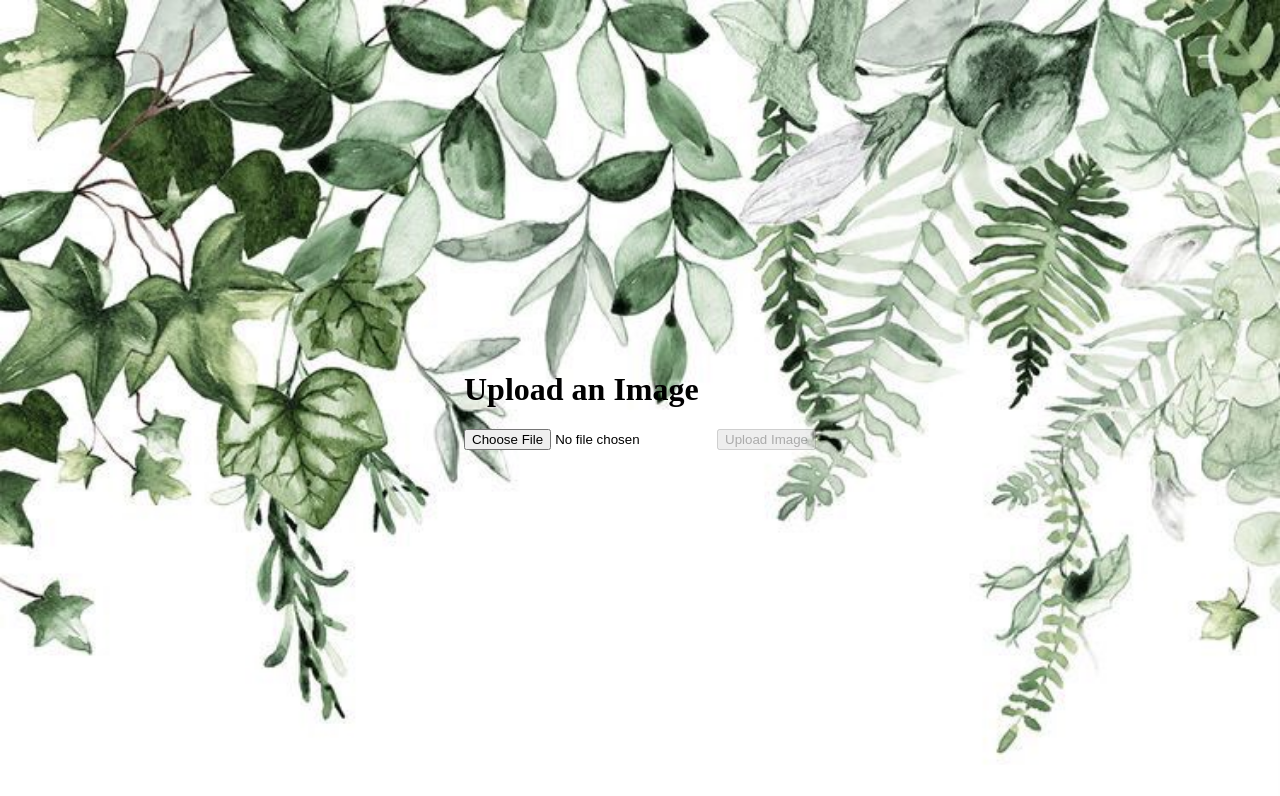
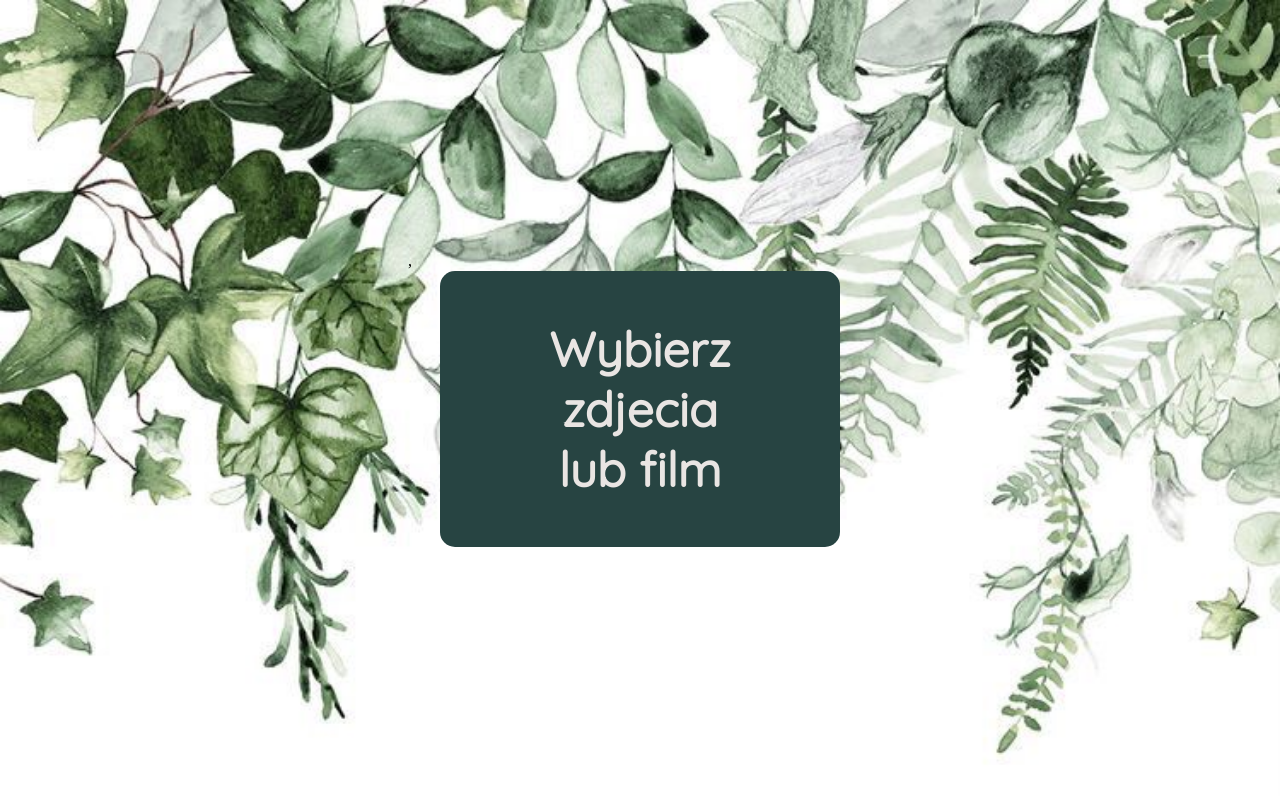
Before and after one commit to janeusz2000/WeddingPhotoUploaderToGoogleDrive, a Next.js app in the folder wedding_photo_uploader/: page / in a window 1280 px wide. Shown: the top 796 px of the page. Built offline with nearby package versions, Linux system fonts and the light colour scheme.

Commit message:
now this should work perfectly

```diff
--- a/wedding_photo_uploader/components/UploadImage.tsx
+++ b/wedding_photo_uploader/components/UploadImage.tsx
@@ -1,60 +1,163 @@
-import { useState } from 'react';
+import { useState } from "react";
+import { FaCheckCircle, FaTimesCircle, FaSpinner } from "react-icons/fa";
+
+import { Quicksand } from "next/font/google";
+
+const quicksand = Quicksand({
+  weight: "400",
+  subsets: ["latin"],
+});
+
+const darkGreen = "#274442";
+const lightGreen = "#748E81";
+const white = "#E9E5E3";
+
+const choosePhotoMessage = "Wybierz zdjecia lub film";
+
+enum UploadStatus {
+  IDLE = 1,
+  UPLOADING,
+  SUCCESS,
+  FAILURE,
+}
+
+interface UploadStatusTrack {
+  status: UploadStatus;
+  name: String;
+}
 
 const UploadImage = () => {
-  const [file, setFile] = useState<File | null>(null);
-  const [uploadUrl, setUploadUrl] = useState<string | null>(null);
+  const [isUploading, setIsUploading] = useState<boolean>(false);
+  const [uploadStatuses, setUploadStatuses] = useState<UploadStatusTrack[]>([]);
 
-  const handleFileChange = (event: React.ChangeEvent<HTMLInputElement>) => {
+  const updateFileStatus = (index: number, status: UploadStatus) => {
+    setUploadStatuses((prevStatuses) => {
+      const newStatuses = [...prevStatuses];
+      newStatuses[index] = { ...newStatuses[index], status };
+      return newStatuses;
+    });
+  };
+
+  const handleFileChange = async (
+    event: React.ChangeEvent<HTMLInputElement>,
+  ) => {
     if (event.target.files) {
-      setFile(event.target.files[0]);
+      const selectedFiles = Array.from(event.target.files);
+
+      setUploadStatuses(
+        selectedFiles.map((file) => {
+          return {
+            status: UploadStatus.UPLOADING,
+            name: file.name,
+          };
+        }),
+      );
+
+      await uploadImage(selectedFiles);
     }
   };
 
-  const getSignedUrl = async () => {
+  const getSignedUrl = async (file: File | null, newFileName: string) => {
     if (!file) return;
 
-    const response = await fetch('/api/generatePutUrl', {
-      method: 'POST',
+    const response = await fetch("/api/generatePutUrl", {
+      method: "POST",
       headers: {
-        'Content-Type': 'application/json',
+        "Content-Type": "application/json",
       },
-      body: JSON.stringify({ filename: file.name }),
+      body: JSON.stringify({ filename: newFileName, contentType: file.type }),
     });
 
     const data = await response.json();
-    setUploadUrl(data.url);
     return data.url;
   };
 
-  const uploadImage = async () => {
-    if (!file) return;
+  const uploadImage = async (filesToUpload: File[]) => {
+    setIsUploading(true);
+    if (!filesToUpload) return;
 
-    const url = await getSignedUrl();
+    for (let i = 0; i < filesToUpload.length; i++) {
+      const file = filesToUpload[i];
+      const newFileName = `${Date.now()}-${file.name}`;
+      const url = await getSignedUrl(file, newFileName);
 
       if (url) {
         const result = await fetch(url, {
-        method: 'PUT',
+          method: "PUT",
           headers: {
-          'Content-Type': 'image/jpeg',
+            "Content-Type": file.type,
           },
           body: file,
         });
 
         if (result.ok) {
-        alert('File uploaded successfully');
+          console.log(`File: ${newFileName} uploaded successfully`);
+          updateFileStatus(i, UploadStatus.SUCCESS);
         } else {
-        alert('File upload failed');
+          console.error(`File: ${newFileName} upload failed`);
+          updateFileStatus(i, UploadStatus.FAILURE);
         }
       }
+    }
+
+    setIsUploading(false);
   };
 
   return (
-    <div>
-      <input type="file" onChange={handleFileChange} />
-      <button onClick={uploadImage} disabled={!file}>
-        Upload Image
-      </button>
+    <>
+      {isUploading && (
+        <div
+          id="uploadStatusBox"
+          className={`${quicksand.className} bg-[${darkGreen}]`}
+        >
+          {uploadStatuses.map((fileStatus, index) => (
+            <div key={index} className="file-status">
+              <div className="status-icon">
+                {fileStatus.status === UploadStatus.UPLOADING && (
+                  <FaSpinner
+                    className="animate-spin spin-slow"
+                    size={24}
+                    style={{ color: lightGreen }}
+                  />
+                )}
+                {fileStatus.status === UploadStatus.SUCCESS && (
+                  <FaCheckCircle size={24} style={{ color: lightGreen }} />
+                )}
+                {fileStatus.status === UploadStatus.FAILURE && (
+                  <FaTimesCircle size={24} style={{ color: lightGreen }} />
+                )}
               </div>
+              <span className="file-name">{fileStatus.name}</span>
+            </div>
+          ))}
+        </div>
+      )}
+      ,
+      {!isUploading && (
+        <>
+          <div className="upload-label-container">
+            <div
+              className={`upload-label-container-child ${quicksand.className}`}
+            >
+              <label
+                id="uploadLabel"
+                htmlFor="file"
+                className={`test-[${white}]`}
+              >
+                {`${choosePhotoMessage}`}
+              </label>
+              <input
+                type="file"
+                id="file"
+                accept="image/*,video/*"
+                onChange={handleFileChange}
+                multiple
+              />
+            </div>
+          </div>
+        </>
+      )}
+    </>
   );
 };
 
--- a/wedding_photo_uploader/pages/api/generatePutUrl.ts
+++ b/wedding_photo_uploader/pages/api/generatePutUrl.ts
@@ -1,41 +1,44 @@
 import { NextApiRequest, NextApiResponse } from "next";
-import { Storage } from '@google-cloud/storage';
+import { Storage } from "@google-cloud/storage";
 
 const storage = new Storage({
   projectId: process.env.GCP_PROJECT_ID ?? "",
   credentials: {
     client_email: process.env.GCP_CLIENT_EMAIL ?? "",
-    private_key: process.env.GCP_PRIVATE_KEY?.replace(/\\n/g, '\n') ?? "",
-  }
-})
+    private_key: process.env.GCP_PRIVATE_KEY?.replace(/\\n/g, "\n") ?? "",
+  },
+});
 
-const bucketName = process.env.GCP_BUCKET_NAME || '';
+const bucketName = process.env.GCP_BUCKET_NAME || "";
 
-export default async function handler(req: NextApiRequest, res: NextApiResponse) {
-  if (req.method !== 'POST') {
-    return res.status(405).json({message: 'method not allowed'});
+export default async function handler(
+  req: NextApiRequest,
+  res: NextApiResponse,
+) {
+  if (req.method !== "POST") {
+    return res.status(405).json({ message: "method not allowed" });
   }
 
   try {
-    const { filename } = req.body;
+    const { filename, contentType } = req.body;
 
     if (!filename) {
-      return res.status(400).json({message: 'Filename is required'});
+      return res.status(400).json({ message: "Filename is required" });
     }
 
     const bucket = storage.bucket(bucketName);
     const file = bucket.file(filename);
 
     const [url] = await file.getSignedUrl({
-      version: 'v4',
-      action: 'write',
+      version: "v4",
+      action: "write",
       expires: Date.now() + 1000 * 60 * 15, // 15 minutes
-      contentType: 'image/jpeg',
+      contentType: contentType,
     });
 
-    res.status(200).json({url});
+    res.status(200).json({ url });
   } catch (error: any) {
     console.error(`Error generating signed URL`, error);
-    res.status(500).json({message: `Failed to generate signed URL`});
+    res.status(500).json({ message: `Failed to generate signed URL` });
   }
 }
--- a/wedding_photo_uploader/pages/index.tsx
+++ b/wedding_photo_uploader/pages/index.tsx
@@ -1,11 +1,10 @@
-import UploadImage from '../components/UploadImage';
+import UploadImage from "../components/UploadImage";
 
 const UploadPage = () => {
   return (
-    <div>
-      <h1>Upload an Image</h1>
+    <>
       <UploadImage />
-    </div>
+    </>
   );
 };
 
```
Also changed, not shown: 1 other file (tests, documents, lock files or other folders). Lines whose indentation alone changed are shown as unchanged.
